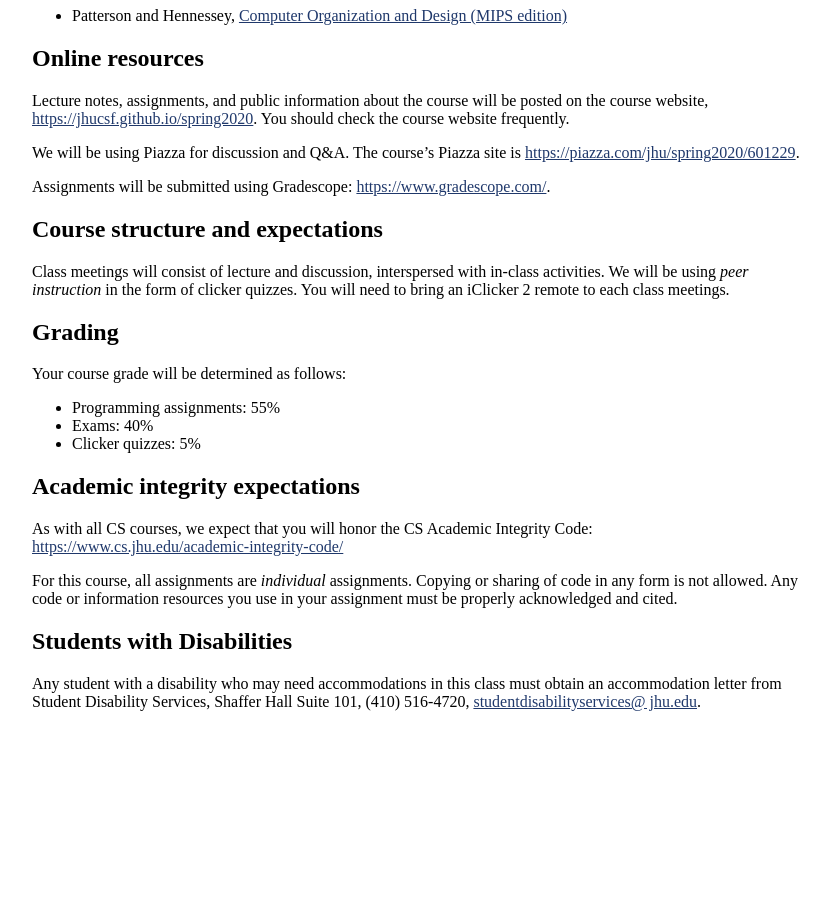
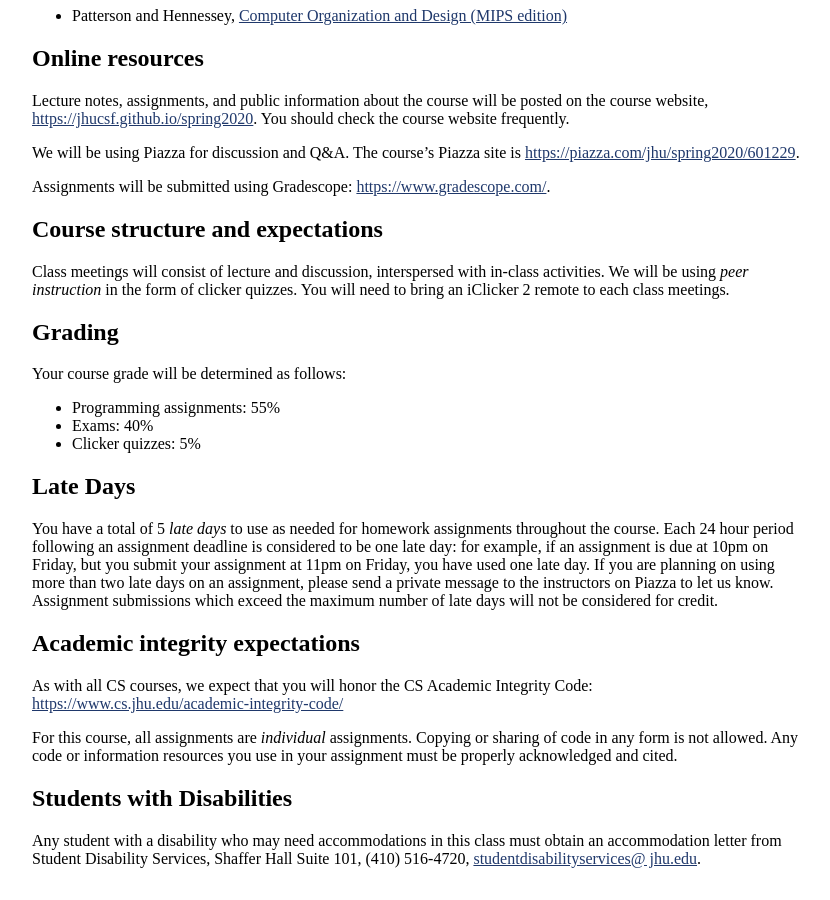
Before and after one commit to jhucsf/spring2020, a Jekyll site: the page built from syllabus.md, in a window 1280 px wide and 900 px high, scrolled down 1174 px. Shown: the whole window, without its empty margins (224-1054 px from the left). Built offline with Jekyll 4.4.1, drawn with Linux system fonts in a browser that asks for light colours; before the commit the page ends 1917 px from its top, so only the background shows below that.

Commit message:
late day policy

```diff
--- a/syllabus.md
+++ b/syllabus.md
@@ -79,6 +79,17 @@ Your course grade will be determined as follows:
 * Exams: 40%
 * Clicker quizzes: 5%
 
+## Late Days
+
+You have a total of 5 *late days* to use as needed for homework assignments
+throughout the course.  Each 24 hour period following an assignment deadline
+is considered to be one late day: for example, if an assignment is due
+at 10pm on Friday, but you submit your assignment at 11pm on Friday, you
+have used one late day.  If you are planning on using more than two late
+days on an assignment, please send a private message to the instructors on
+Piazza to let us know.  Assignment submissions which exceed the maximum number
+of late days will not be considered for credit.
+
 ## Academic integrity expectations
 
 As with all CS courses, we expect that you will honor the CS Academic Integrity Code:
```
